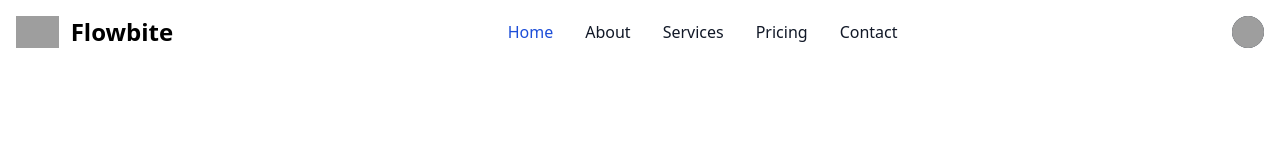
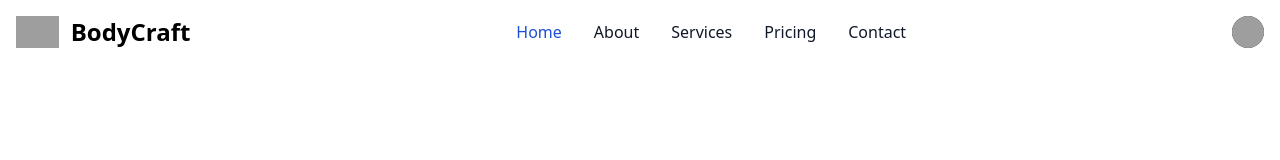
Before and after one commit to Marco0705/BodyCraft, an Angular app: page / in a window 1280 px wide. Shown: the top 160 px of the page. Built offline with nearby package versions, Linux system fonts and the light colour scheme; grey boxes are pictures that could not be loaded.

Commit message:
Modificar Nombre Prueba1

```diff
--- a/angular.json
+++ b/angular.json
@@ -117,5 +117,8 @@
         }
       }
     }
+  },
+  "cli": {
+    "analytics": false
   }
 }
--- a/src/app/shared/nav-bar/nav-bar.component.html
+++ b/src/app/shared/nav-bar/nav-bar.component.html
@@ -4,7 +4,7 @@
   <div class="max-w-screen-xl flex flex-wrap items-center justify-between mx-auto p-4">
   <a href="https://flowbite.com/" class="flex items-center space-x-3 rtl:space-x-reverse">
       <img src="https://flowbite.com/docs/images/logo.svg" class="h-8" alt="Flowbite Logo" />
-      <span class="self-center text-2xl font-semibold whitespace-nowrap dark:text-white">Flowbite</span>
+      <span class="self-center text-2xl font-semibold whitespace-nowrap dark:text-white">BodyCraft</span>
   </a>
   <div class="flex items-center md:order-2 space-x-3 md:space-x-0 rtl:space-x-reverse">
       <button type="button" class="flex text-sm bg-gray-800 rounded-full md:me-0 focus:ring-4 focus:ring-gray-300 dark:focus:ring-gray-600" id="user-menu-button" aria-expanded="false" data-dropdown-toggle="user-dropdown" data-dropdown-placement="bottom">
```
